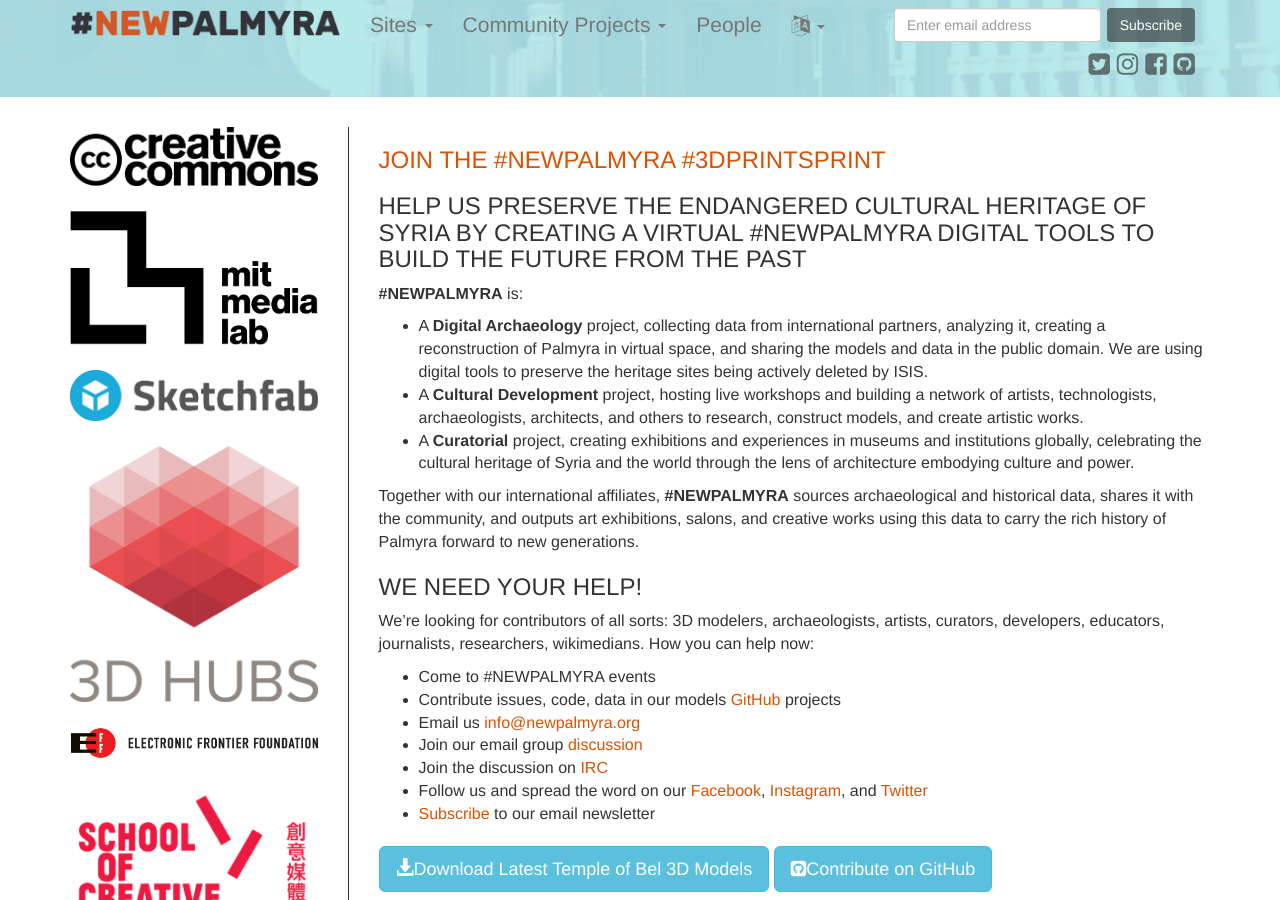
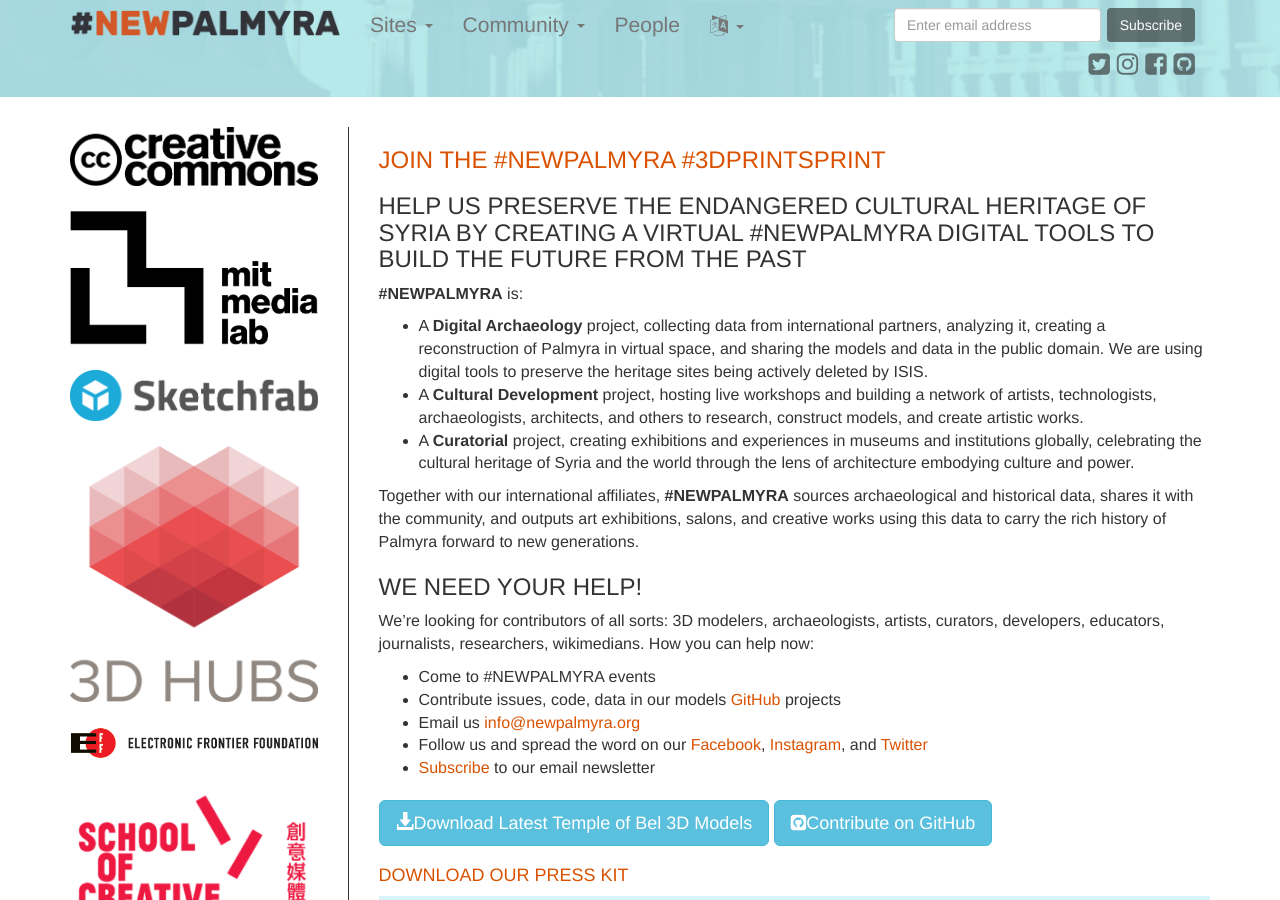
Before and after one commit to YasserMustafa/newpalmyra.org, a Jekyll site: the page built from index.md, in a window 1280 px wide and 900 px high. Built offline with Jekyll 4.4.1, drawn with Linux system fonts in a browser that asks for light colours; nearby versions of some CDN libraries.

Commit message:
changed title of community projects to community to save space

```diff
--- a/_includes/navbar.html
+++ b/_includes/navbar.html
@@ -26,7 +26,7 @@
 
               <li class="dropdown">
                 <a href="#" class="dropdown-toggle" data-toggle="dropdown" role="button" aria-haspopup="true" aria-expanded="false">
-                  Community Projects
+                  Community
                   <span class="caret"></span>
                 </a>
                 <ul class="dropdown-menu">
--- a/index.md
+++ b/index.md
@@ -21,7 +21,5 @@ We're looking for contributors of all sorts: 3D modelers, archaeologists, artist
 * Come to #NEWPALMYRA events
 * Contribute issues, code, data in our models [GitHub](https://github.com/newpalmyra) projects
 * Email us [info@newpalmyra.org](mailto:info@newpalmyra.org)
-* Join our email group [discussion](mailto:public+subscribe@lists.newpalmyra.org)
-* Join the discussion on [IRC](http://webchat.freenode.net/?channels=#newpalmyra)
 * Follow us and spread the word on our [Facebook](https://www.facebook.com/pages/New-Palmyra/200184583646306), [Instagram](https://www.facebook.com/pages/New-Palmyra/200184583646306), and [Twitter](https://twitter.com/newpalmyraorg)
 * [Subscribe](https://tinyletter.com/NewPalmyra) to our email newsletter
```
